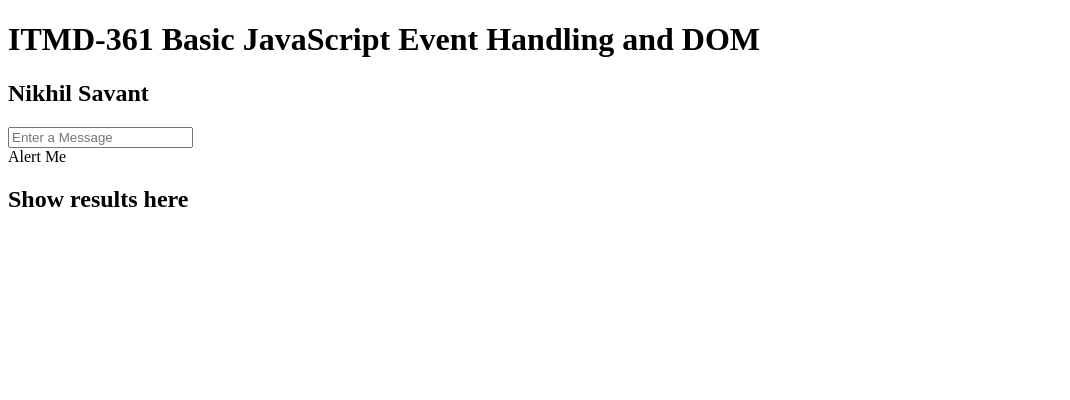
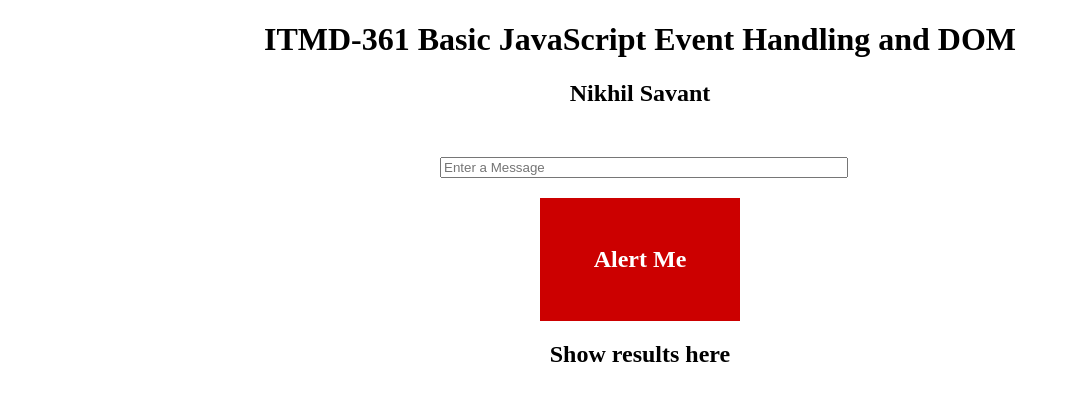
Before and after one commit to nsavant1/lab8, a plain HTML site: page index.html in a window 1280 px wide. Shown: the whole page, without its empty margins (0-1070 px from the left). Drawn offline with Linux system fonts and the light colour scheme; files that its build step writes are made by us from their sources.

Commit message:
Update index.html

```diff
--- a/index.html
+++ b/index.html
@@ -3,7 +3,7 @@
 <head>
   <meta charset="utf-8">
   <title>Basic JavaScript Event Handling and DOM</title>
-  <link rel="stylesheet" href="style/style.css">
+  <link rel="stylesheet" href="style/styles.css">
   <script async src="js/script.js"></script>
 </head>
 <body>
```
